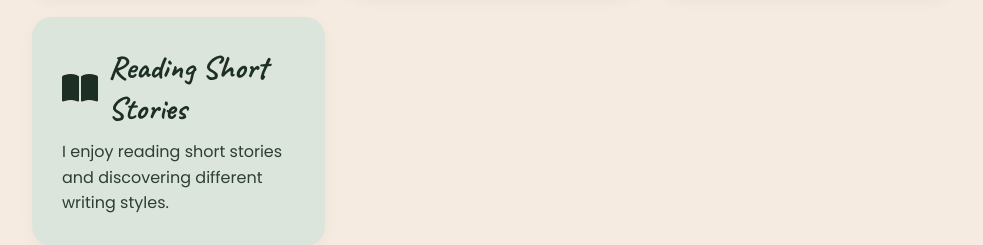
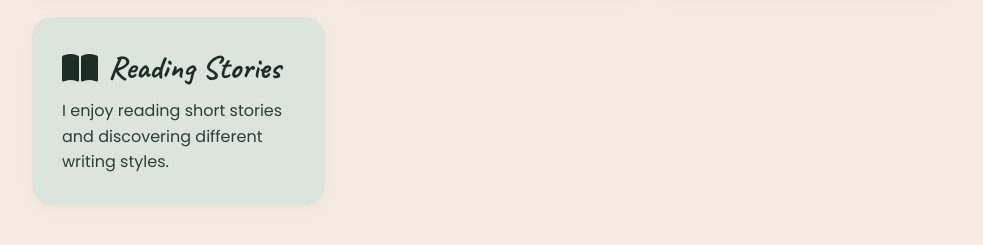
Before and after one commit to errahmanihajar99-lab/Portfolio-Hajar, a plain HTML site: page docs/about.html in a window 1280 px wide. Shown: the part 1609-1854 px from the top of the page, without its empty margins (268-1251 px from the left). Drawn offline with Linux system fonts and the light colour scheme.

Commit message:
about me terminée

```diff
--- a/docs/about.html
+++ b/docs/about.html
@@ -195,11 +195,6 @@
 
         </div>
 
-        <!-- Bouton Page Suivante (Flèche en bas à droite) -->
-        <a href="resume.html" class="next-page-btn" title="Next page: Resume">
-            <span>Next</span>
-            <i class="fa-solid fa-arrow-right"></i>
-        </a>
 
         <section class="hobbies-section" aria-labelledby="hobbies-title">
             <h2 id="hobbies-title">My Hobbies</h2>
@@ -232,12 +227,18 @@
                 <article class="skills-card">
                     <h3>
                         <i class="fa-solid fa-book-open" aria-hidden="true"></i>
-                        Reading Short Stories
+                        Reading Stories
                     </h3>
                     <p>I enjoy reading short stories and discovering different writing styles.</p>
                 </article>
             </div>
         </section>
+
+        <!-- Bouton Page Suivante (Flèche en bas à droite) -->
+        <a href="resume.html" class="next-page-btn" title="Next page: Resume">
+            <span>Next</span>
+            <i class="fa-solid fa-arrow-right"></i>
+        </a>
     </main>
 
 </body>
```
